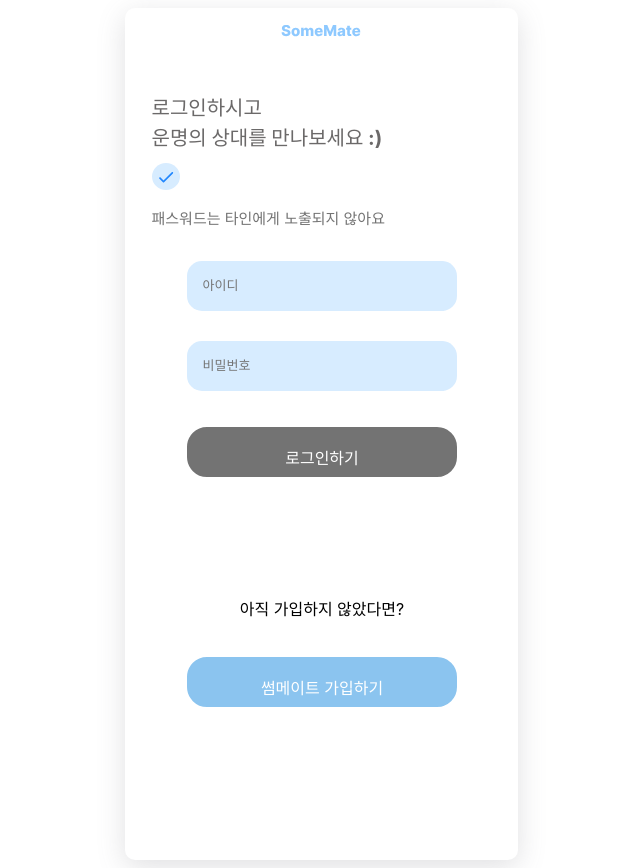
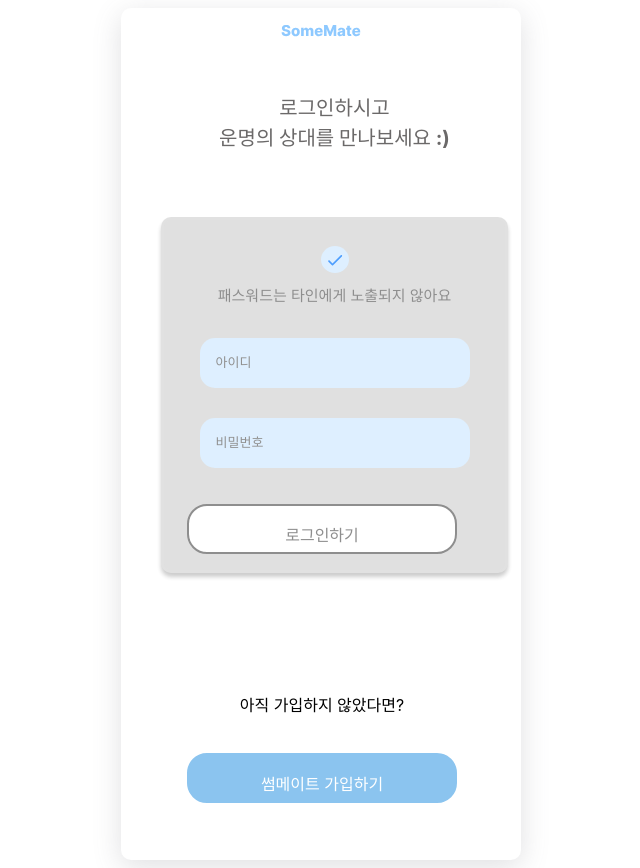
Before and after one commit to some-mate-org/Front-End, a React (Vite) app in the folder some-mate/: page /login in a window 1280 px wide. Shown: the whole page, without its empty margins (319-959 px from the left). Built offline with nearby package versions, Linux system fonts and the light colour scheme; no server answers.

Commit message:
fix the loginPage Wrapper

```diff
--- a/some-mate/src/components/Button/Button.styled.js
+++ b/some-mate/src/components/Button/Button.styled.js
@@ -7,11 +7,11 @@ export const GrayButton = styled.button`
   height : 50px;
   padding: 1rem;
   border: 2px solid #737373;
-  background-color: #737373;
+  background-color: #FFFFFF;
   font-size: 16px;
   font-weight: bold;
   text-align: center;
-  color: white;
+  color: #737373;
   margin-top: 1rem;
   cursor: pointer;
 `;
@@ -43,9 +43,9 @@ export const BrownButton = styled(GrayButton)`
 `;
 
 export const PrimaryButton = styled(GrayButton)`
-  background-color: #FFFFFF;
-  color: #A3D1FB;
-  border: 2px solid #A3D1FB;
+  background-color: #737373;
+  color: white;
+  border: 2px solid #737373;
   text-align: center;
   ${({ theme }) =>
     theme === 'white' &&
--- a/some-mate/src/pages/LoginPage/LoginPage.styled.js
+++ b/some-mate/src/pages/LoginPage/LoginPage.styled.js
@@ -16,6 +16,7 @@ export const InfoText = styled.div`
   font-weight: bold;
   color: #6B6969;
   margin-top: 40px;
+  text-align: center;
 
 `;
 
@@ -39,3 +40,35 @@ export const ButtonContainer = styled.div`
 
 
 `;
+
+export const Container2 = styled.div`
+  max-width: 100%;
+  /* height: 50%; */
+  /* height: fit-content; */
+  display: flex;
+  position: relative;
+  flex-direction: column;
+  /* justify-content: center; */
+  align-items: center;
+`;
+
+export const Wrapper = styled.div`
+  display: flex; /* Flexbox 레이아웃을 사용하여 자식 요소들을 정렬 */
+  flex-direction: column; /* 자식 요소들을 세로 방향으로 배치 */
+  justify-content: center; /* 자식 요소들을 수직 방향으로 가운데 정렬 */
+  align-items: center; /* 자식 요소들을 수평 방향으로 왼쪽 정렬 */
+  padding: 0 1rem; /* 상하 패딩은 없고, 좌우로 1rem 패딩을 추가 */
+  border: solid 3px rgba(217, 217, 217, 0.45); /* 45% 불투명도의 회색 테두리 (3px 굵기) */
+  box-shadow: 0 4px 4px 0 rgba(0, 0, 0, 0.25); /* 그림자 추가: 아래쪽에 흐린 그림자를 4px 정도 적용 */
+  /* margin-top: 5rem; */ /* 주석 처리된 속성: margin-top을 5rem으로 설정하려는 코드 */
+  width: auto; /* 가로 크기를 자동으로 설정 (내용에 맞춰 크기가 변함) */
+  height: auto; /* 세로 크기를 자동으로 설정 (내용에 맞춰 크기가 변함) */
+  word-break: break-all; /* 너무 긴 단어가 있을 경우 줄을 바꾸어 강제로 단어를 나눔 */
+  background-color: #D9D9D9; /* 배경 색상을 #D9D9D9 (밝은 회색)로 설정 */
+  margin: 0 0.8rem; /* 상하는 margin이 없고 좌우로는 0.8rem의 여백을 추가 */
+  padding: 1rem; /* 모든 방향에 1rem의 패딩을 추가 */
+  border-radius: 10px; /* 테두리의 모서리를 10px만큼 둥글게 만듦 */
+  margin-top: 4rem; /* 상단에 4rem의 여백을 추가 */
+  overflow: hidden; /* 내용이 넘칠 경우 숨김 처리 */
+  opacity: 80%; /* 불투명도를 100%로 설정 (투명하지 않음) */
+`;
--- a/some-mate/src/pages/LoginPage/index.jsx
+++ b/some-mate/src/pages/LoginPage/index.jsx
@@ -48,6 +48,7 @@ export default function LoginPage() {
         로그인하시고 <br />
         운명의 상대를 만나보세요 :)
       </S.Text>
+      <S.Wrapper>
         <img src={check} alt="Check" />
         <S.InfoText>패스워드는 타인에게 노출되지 않아요</S.InfoText>
 
@@ -88,6 +89,9 @@ export default function LoginPage() {
             text="로그인하기"
             onClick={handleLogin}
           />
+        </S.ButtonContainer>
+      </S.Wrapper>
+      <S.ButtonContainer>
         <S.QuestionText>아직 가입하지 않았다면?</S.QuestionText>
         <Button
           width={270}
--- a/some-mate/src/pages/SignPage/index.jsx
+++ b/some-mate/src/pages/SignPage/index.jsx
@@ -46,7 +46,7 @@ function SignPage() {
 
   return (
     <Container>
-      <ProgressBar progress={33} timeLeft="가입까지 30초 남았어요!" />
+      <ProgressBar progress={25} timeLeft="가입까지 30초 남았어요!" />
       <QuestionWrapper>
         <Title>성별을 알려주세요</Title>
         {/* <GenderCard imageSrc={QuCharactor} title="너의 성별은 뭐야?" /> */}
--- a/some-mate/src/pages/SignPage2/index.jsx
+++ b/some-mate/src/pages/SignPage2/index.jsx
@@ -81,7 +81,7 @@ function SignPage2() {
 
   return (
     <Container>
-      <ProgressBar progress={66} timeLeft="가입까지 15초 남았어요!" />
+      <ProgressBar progress={50} timeLeft="가입까지 15초 남았어요!" />
       <QuestionWrapper>
         <Title>
           당신의 정보를
--- a/some-mate/src/pages/SignPage4/index.jsx
+++ b/some-mate/src/pages/SignPage4/index.jsx
@@ -38,7 +38,7 @@ function SignPage4() {
 
   return (
     <Container>
-      <ProgressBar progress={90} timeLeft="가입까지 1초 남았어요!" />
+      <ProgressBar progress={95} timeLeft="가입까지 1초 남았어요!" />
       <QuestionWrapper>
         <Title>
           썸메이트 <br />
```
Lines whose indentation alone changed are shown as unchanged.
